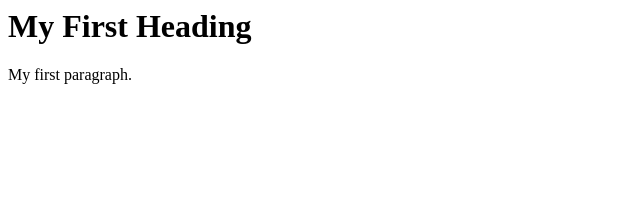
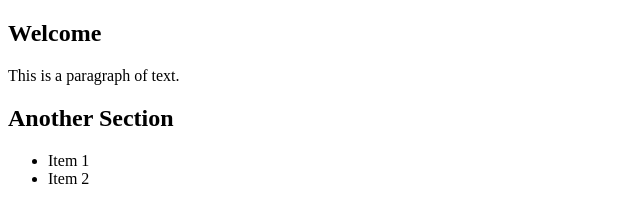
Before and after one commit to shivangmajithiya/mywebsite, a plain HTML site: page index.html in a window 1280 px wide. Shown: the whole page, without its empty margins (0-640 px from the left). Drawn offline with Linux system fonts and the light colour scheme.

Commit message:
Update index.html

```diff
--- a/index.html
+++ b/index.html
@@ -1,8 +1,34 @@
-<html>
-<body>
-
-<h1>My First Heading</h1>
-<p>My first paragraph.</p>
-
-</body>
-</html>
+    <!DOCTYPE html>
+    <html lang="en">
+    <head>
+        <meta charset="UTF-8">
+        <meta name="viewport" content="width=device-width, initial-scale=1.0">
+        <title>Page Title</title>
+        <!-- Link to external CSS files -->
+        <link rel="stylesheet" href="styles.css">
+    </head>
+    <body>
+        <header>
+            <!-- Navigation, logo, etc. -->
+        </header>
+        <main>
+            <!-- Main content of the page -->
+            <section>
+                <h1>Welcome</h1>
+                <p>This is a paragraph of text.</p>
+            </section>
+            <section>
+                <h2>Another Section</h2>
+                <ul>
+                    <li>Item 1</li>
+                    <li>Item 2</li>
+                </ul>
+            </section>
+        </main>
+        <footer>
+            <!-- Copyright, contact info, etc. -->
+        </footer>
+        <!-- Link to external JavaScript files -->
+        <script src="script.js"></script>
+    </body>
+    </html>
```
